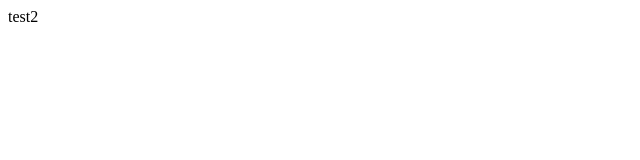
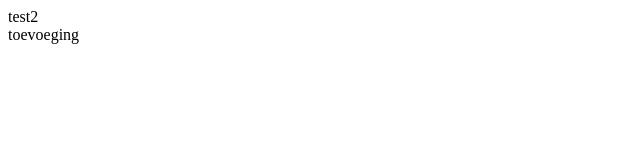
Before and after one commit to theodorst/test2, a plain HTML site: page index.html in a window 1280 px wide. Shown: the full height of the page, 0-640 px from the left. Drawn offline with Linux system fonts and the light colour scheme.

Commit message:
Iets toegevoegd
Beetje tekst erbij

```diff
--- a/index.html
+++ b/index.html
@@ -1,5 +1,7 @@
 <html>
 <body>
-test2
+  test2
+  <br>
+  toevoeging
 </body>
 </html>
```
